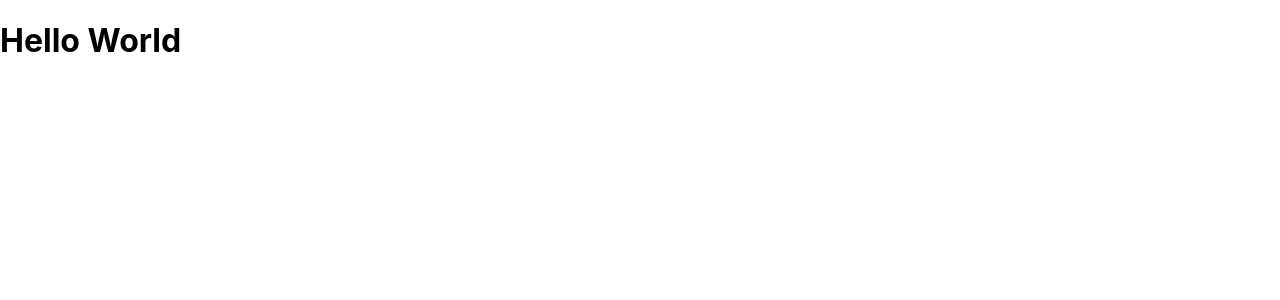
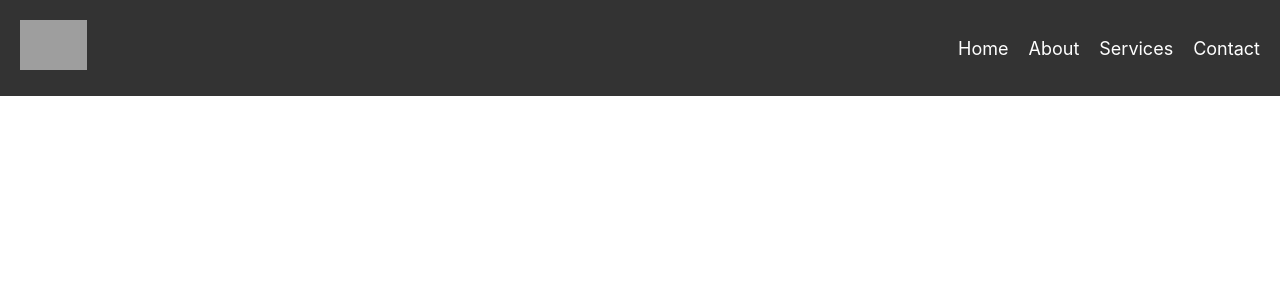
Before and after one commit to SarahFdes/restro, a React (Create React App) app: page / in a window 1280 px wide. Shown: the top 300 px of the page. Built offline with nearby package versions, Linux system fonts and the light colour scheme; grey boxes are pictures that could not be loaded.

Commit message:
components created

```diff
--- a/src/App.js
+++ b/src/App.js
@@ -1,9 +1,10 @@
 import React from 'react';
+import Header from './components/Header';
 
 function App() {
   return (
     <React.Fragment>
-      <h1>Hello World</h1>
+      <Header />
   </React.Fragment>
   );
 }
--- /dev/null
+++ b/src/components/Header.js
@@ -0,0 +1,28 @@
+// src/components/Header.js
+import React from 'react';
+import '../styles.css';
+
+const Header = () => {
+  return (
+    <header className="header">
+      {/* Logo Section */}
+      <div className="logo">
+        <a href="/">
+          <img src="../logo.png" alt="Logo" className="logo-img" /> {/* Replace with your actual logo */}
+        </a>
+      </div>
+
+      {/* Navigation Links */}
+      <nav className="nav">
+        <ul className="nav-links">
+          <li><a href="/">Home</a></li>
+          <li><a href="/about">About</a></li>
+          <li><a href="/services">Services</a></li>
+          <li><a href="/contact">Contact</a></li>
+        </ul>
+      </nav>
+    </header>
+  );
+}
+
+export default Header;
--- /dev/null
+++ b/src/styles.css
@@ -0,0 +1,39 @@
+/* header css */
+.header {
+    display: flex;
+    justify-content: space-between;
+    align-items: center;
+    padding: 20px;
+    background-color: #333;
+    color: white;
+  }
+.header .logo {
+    font-size: 24px;
+}
+  .header .logo-img {
+    height: 50px; /* Adjust size of the logo */
+  }
+
+  .header .nav {
+    display: flex;
+  }
+
+  .header .nav-links {
+    list-style-type: none;
+    display: flex;
+    gap: 20px;
+  }
+
+  .header .nav-links li {
+    display: inline;
+  }
+
+  .header .nav-links li a {
+    color: white;
+    text-decoration: none;
+    font-size: 18px;
+  }
+
+  .header .nav-links li a:hover {
+    text-decoration: underline;
+  }
```
Also changed, not shown: src/components/Footer.js (added), src/logo.png (added).
